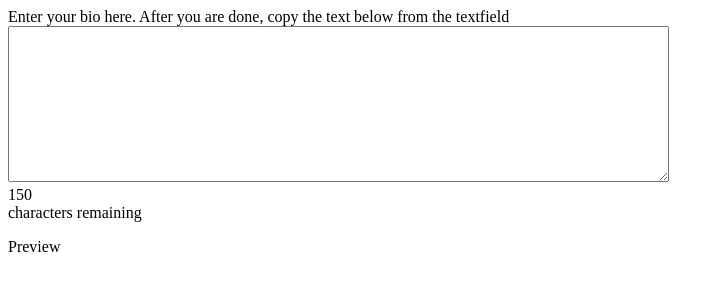
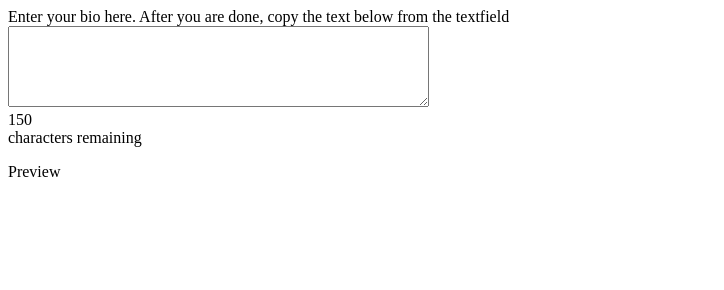
Before and after one commit to masseu/masseu.github.io, a plain HTML site: page index.html in a window 1280 px wide. Shown: the whole page, without its empty margins (0-724 px from the left). Drawn offline with nearby package versions, Linux system fonts and the light colour scheme.

Commit message:
Update index.html

```diff
--- a/index.html
+++ b/index.html
@@ -18,7 +18,7 @@
 </head>
 <body>
   Enter your bio here. After you are done, copy the text below from the textfield<br>
-  <textarea id="field" rows="10" cols="80" onkeyup="calculate()"></textarea>
+  <textarea id="field" rows="5" cols="50" onkeyup="calculate()"></textarea>
   <br />
   <div id="count">150 </div> characters remaining
   <p>Preview</p>
@@ -28,7 +28,7 @@
 <script type="text/javascript">
 	var calculate = function(){
 		pos = doGetCaretPosition(document.getElementById('field'));
-		txt = jQuery("#field").val().replace(/ /g,' ');
+		txt = jQuery("#field").val().replace(/ /g,' ');
 		jQuery("#field").val(txt);
 		jQuery("#preview").html(txt.replace(/\n/g,'<br>'));
 		chars = 150 - jQuery("#field").val().length;
```
